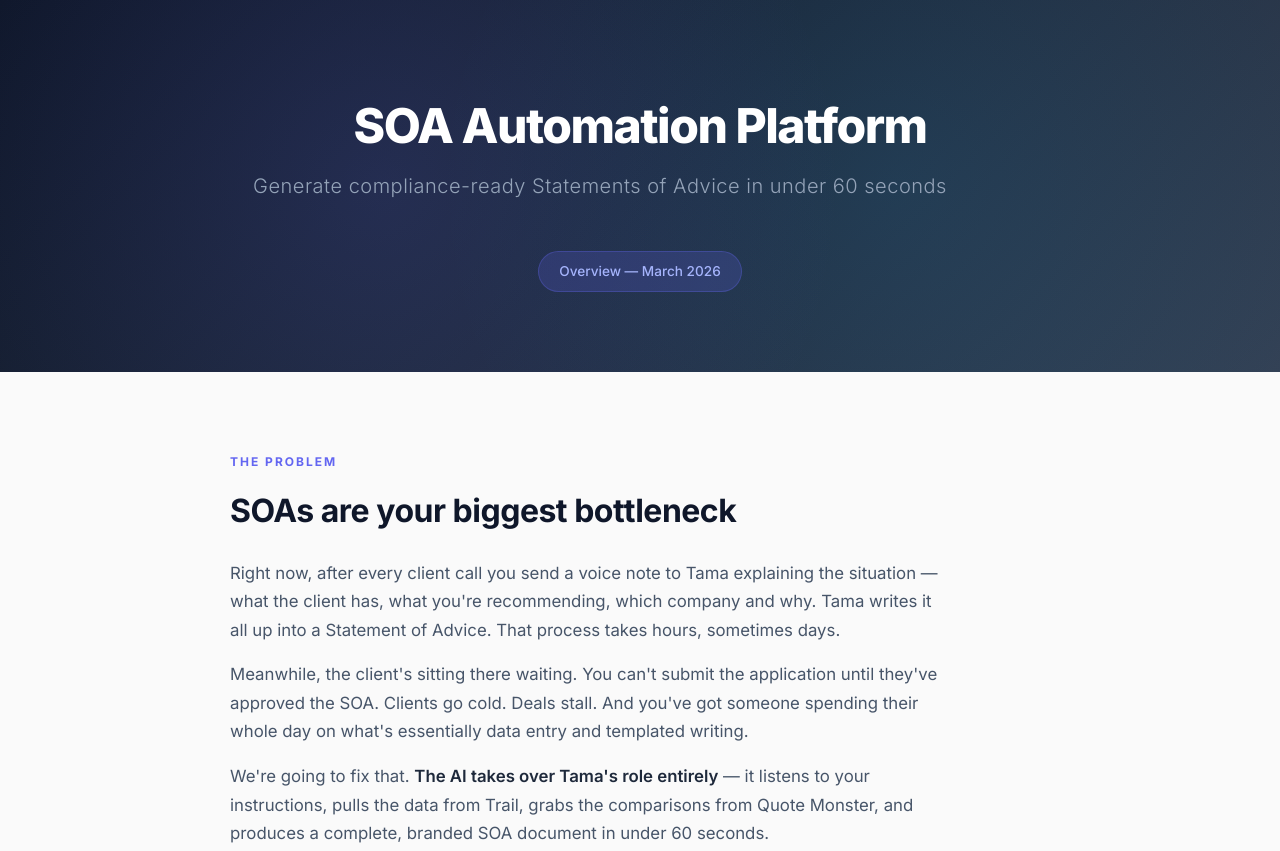
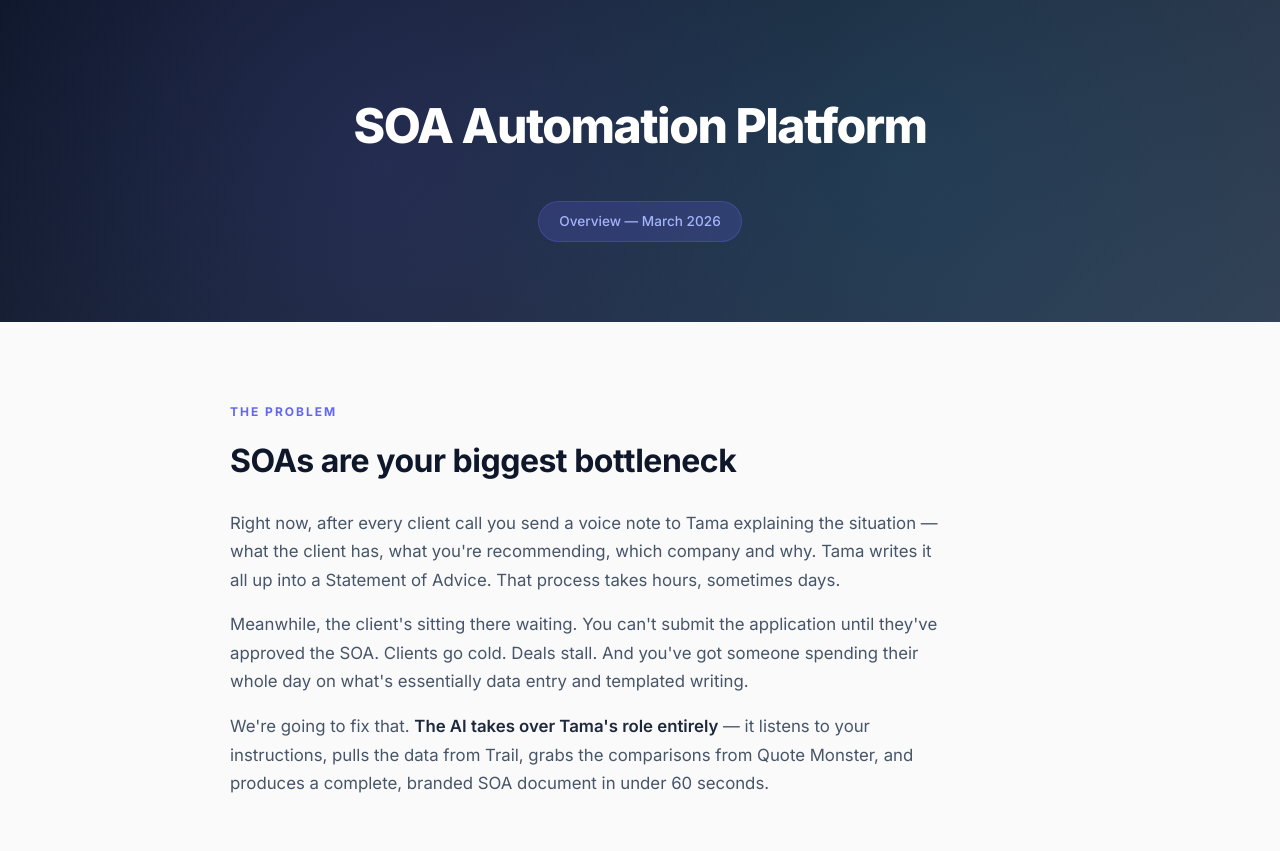
Before and after one commit to BenjiMcCarthy/soa-advice-automation, a plain HTML site: page docs/index.html in a window 1280 px wide. Shown: the top 851 px of the page. Drawn offline with Linux system fonts and the light colour scheme.

Commit message:
Remove subtitle from hero section
Co-Authored-By: Claude Opus 4.6 (1M context) <noreply@anthropic.com>

```diff
--- a/docs/index.html
+++ b/docs/index.html
@@ -773,7 +773,6 @@
     <div class="hero">
         <div class="hero-content">
             <h1>SOA Automation Platform</h1>
-            <p class="subtitle">Generate compliance-ready Statements of Advice in under 60 seconds</p>
             <span class="tag">Overview &mdash; March 2026</span>
         </div>
     </div>
```
